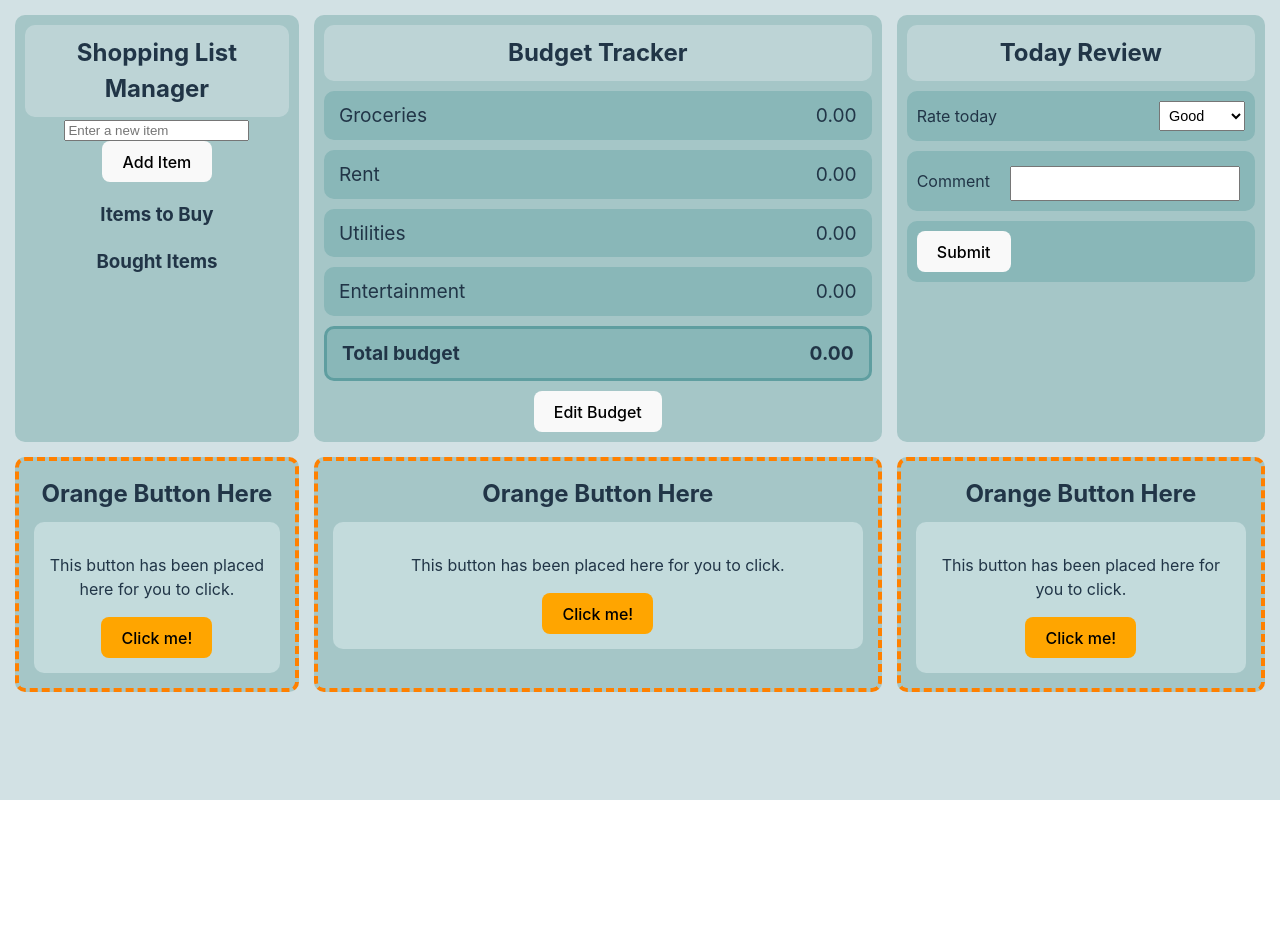
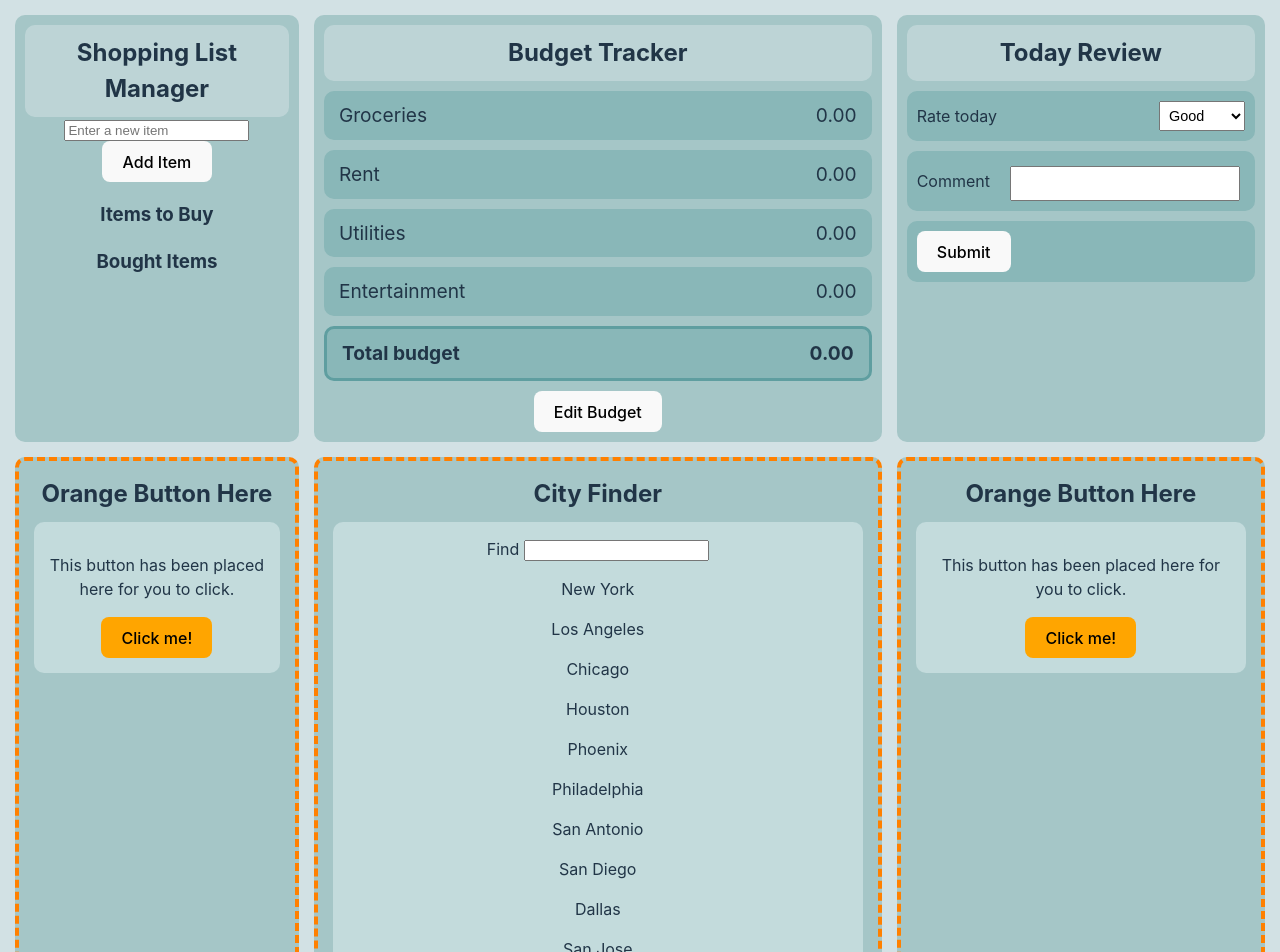
Before and after one commit to Renatuscape/AcademicWork-OrganiserApp, a React (Vite) app: page / in a window 1280 px wide. Shown: the top 952 px of the page. Before the commit the page ends 800 px from the top, so only its background shows below. Built offline with nearby package versions, Linux system fonts and the light colour scheme.

Commit message:
Added and started new exercise

```diff
--- a/src/App.tsx
+++ b/src/App.tsx
@@ -2,6 +2,7 @@ import './App.css'
 import BudgetTracker from './BudgetTracker'
 import BigOrangeButton from './Components/BigOrangeButton'
 import Card from './Components/Card'
+import CityFinder from './Components/CityFinder'
 import ShoppingList from './ShoppingList'
 import TodayReview from './TodayReview'
 
@@ -18,11 +19,8 @@ function App() {
           </p>
           <BigOrangeButton onClick={() => alert('hello')}>Click me!</BigOrangeButton>
         </Card>
-        <Card title="Orange Button Here">
-          <p>
-            This button has been placed here for you to click.
-          </p>
-          <BigOrangeButton onClick={() => alert('hello')}>Click me!</BigOrangeButton>
+        <Card title="City Finder">
+          <CityFinder></CityFinder>
         </Card>
         <Card title="Orange Button Here">
           <p>
--- /dev/null
+++ b/src/Components/CityFinder.tsx
@@ -0,0 +1,41 @@
+type CityFinderProps = {
+
+}
+
+function CityFinder(props: CityFinderProps) {
+
+    return
+}
+
+type DisplayCitiesProps = {
+    findCities: () => string[];
+}
+
+function DisplayCities() {
+    const cities = [
+        "New York",
+        "Los Angeles",
+        "Chicago",
+        "Houston",
+        "Phoenix",
+        "Philadelphia",
+        "San Antonio",
+        "San Diego",
+        "Dallas",
+        "San Jose",
+    ];
+
+    return <div className="city-finder">
+        <div id="find-field">
+            <label htmlFor="city-search">Find </label>
+            <input id="city-search"></input>
+        </div>
+        <div id="city-list">
+            {cities.map((city) => (
+                <p>{city}</p>
+            ))}
+        </div>
+    </div>
+}
+
+export default DisplayCities;
```
Also changed, not shown: 1 other file (tests, documents, lock files or other folders).
